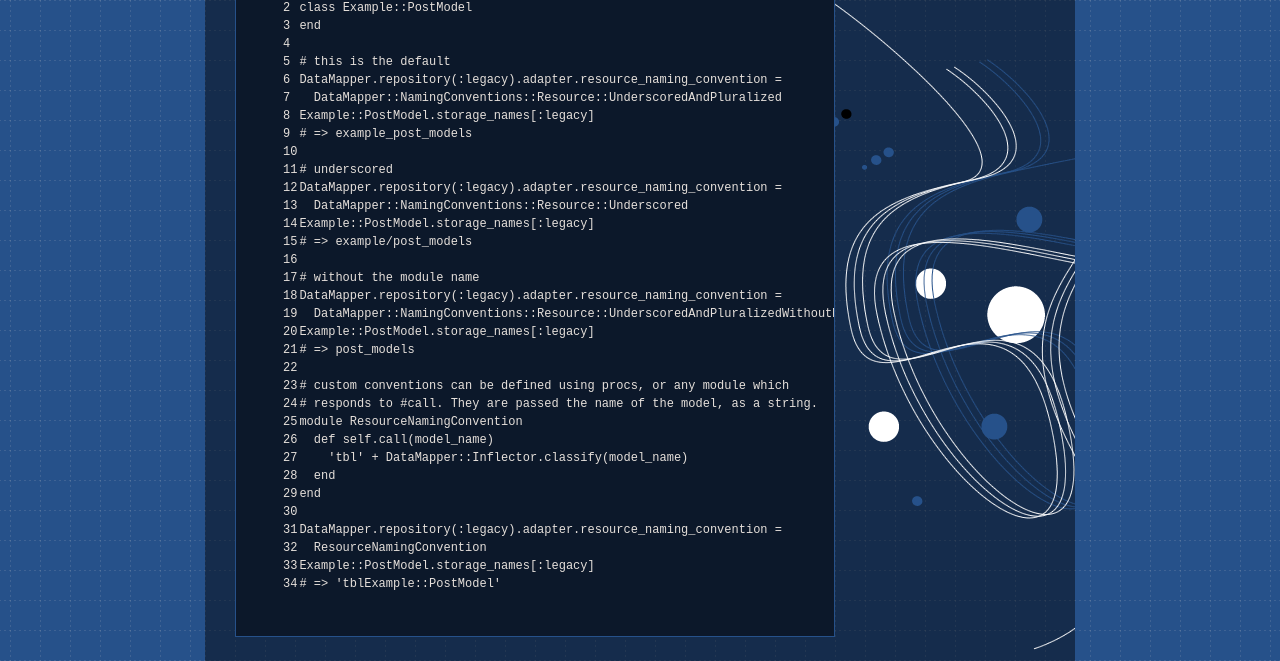
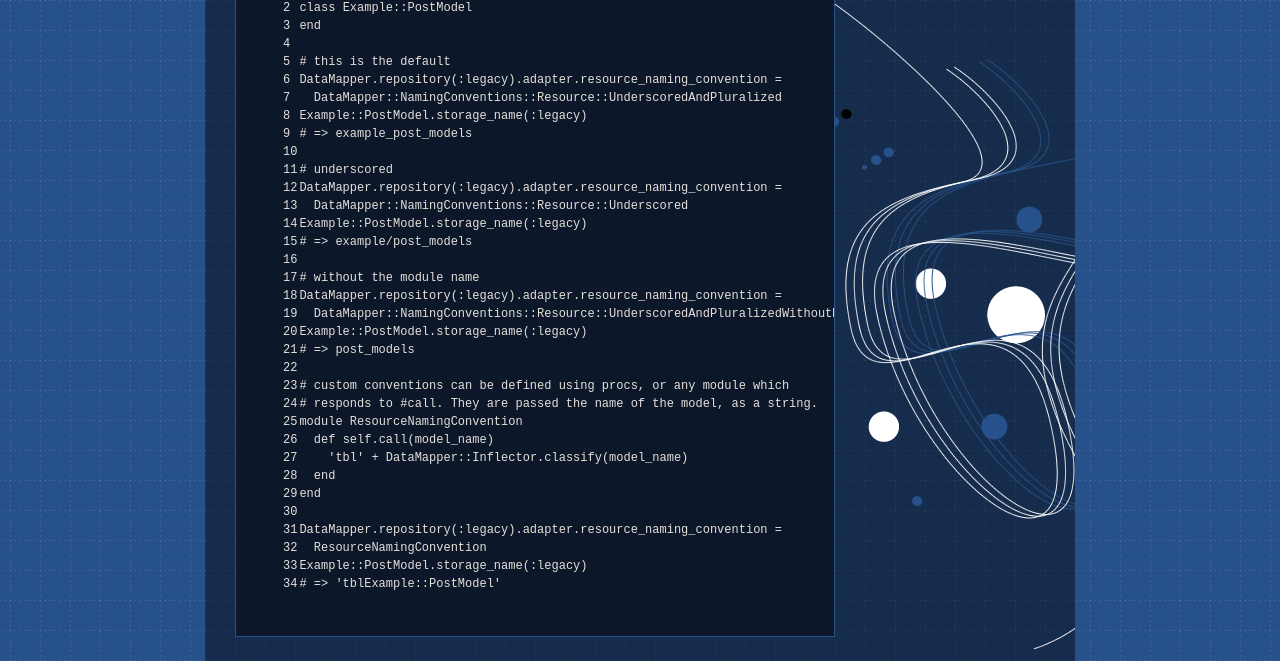
Before and after one commit to datamapper/datamapper.github.com, a Jekyll site: the page built from docs/legacy.markdown, in a window 1280 px wide. Shown: the part 1109-1770 px from the top of the page. Built offline with Jekyll 4.4.1, drawn with Linux system fonts in a browser that asks for light colours.

Commit message:
Use #storage_name in the legacy docs code examples

```diff
--- a/docs/legacy.markdown
+++ b/docs/legacy.markdown
@@ -63,19 +63,19 @@ end
 # this is the default
 DataMapper.repository(:legacy).adapter.resource_naming_convention =
   DataMapper::NamingConventions::Resource::UnderscoredAndPluralized
-Example::PostModel.storage_names[:legacy]
+Example::PostModel.storage_name(:legacy)
 # => example_post_models
 
 # underscored
 DataMapper.repository(:legacy).adapter.resource_naming_convention =
   DataMapper::NamingConventions::Resource::Underscored
-Example::PostModel.storage_names[:legacy]
+Example::PostModel.storage_name(:legacy)
 # => example/post_models
 
 # without the module name
 DataMapper.repository(:legacy).adapter.resource_naming_convention =
   DataMapper::NamingConventions::Resource::UnderscoredAndPluralizedWithoutModule
-Example::PostModel.storage_names[:legacy]
+Example::PostModel.storage_name(:legacy)
 # => post_models
 
 # custom conventions can be defined using procs, or any module which
@@ -88,7 +88,7 @@ end
 
 DataMapper.repository(:legacy).adapter.resource_naming_convention =
   ResourceNamingConvention
-Example::PostModel.storage_names[:legacy]
+Example::PostModel.storage_name(:legacy)
 # => 'tblExample::PostModel'
 
 {% endhighlight %}
```
